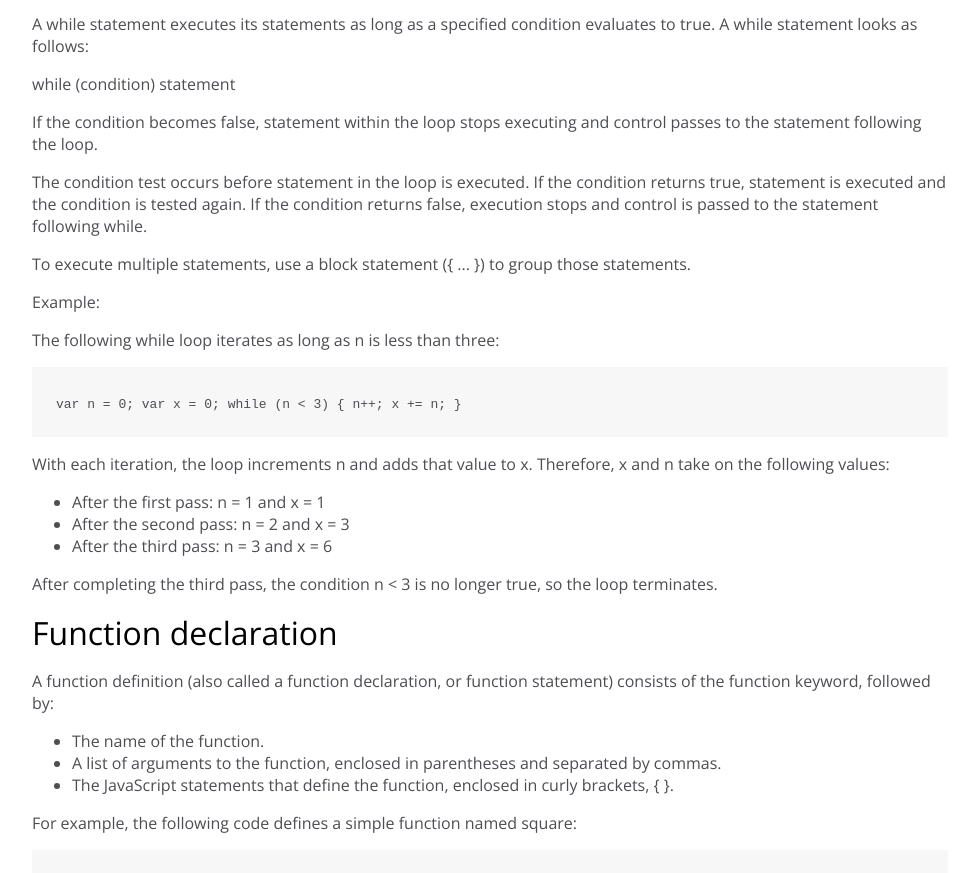
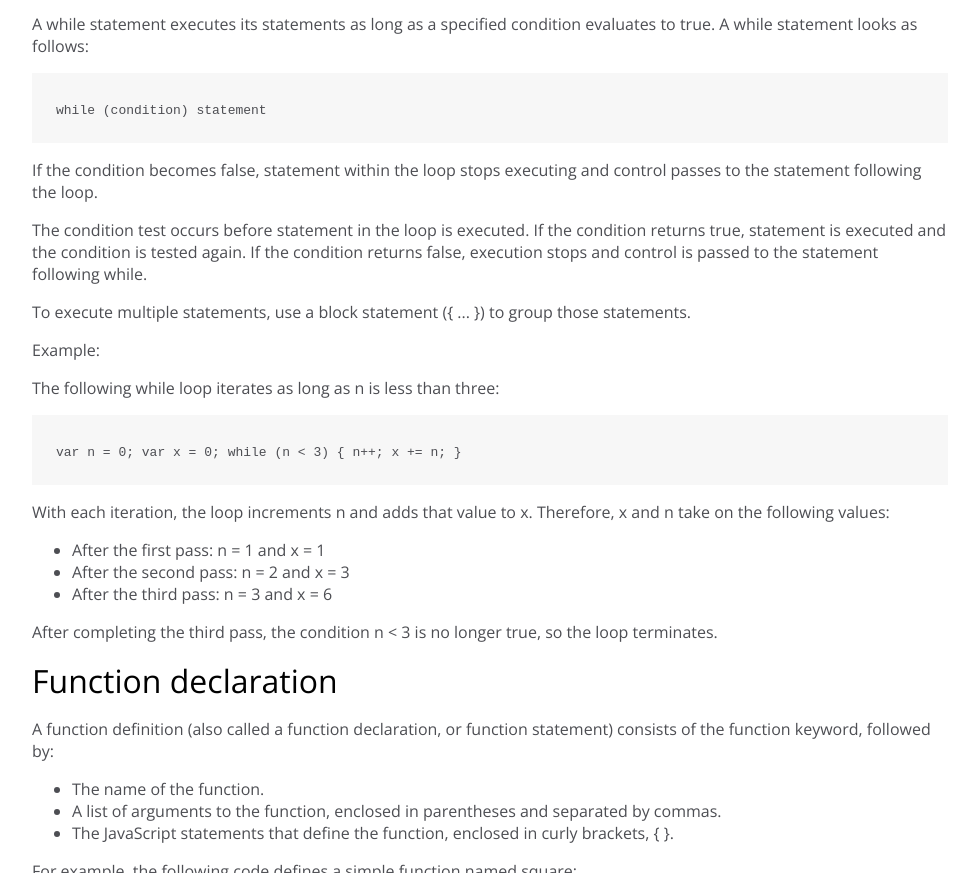
Before and after one commit to Tory-Stodard/technical-document-page, a plain HTML site: page index.html in a window 1280 px wide. Shown: the part 4597-5470 px from the top of the page, without its empty margins (300-1276 px from the left). Drawn offline with nearby package versions, Linux system fonts and the light colour scheme.

Commit message:
finalized html, correct code element, correct margin on main element. Project complete.

```diff
--- a/index.html
+++ b/index.html
@@ -352,7 +352,9 @@
           A while statement executes its statements as long as a specified
           condition evaluates to true. A while statement looks as follows:
         </p>
-        <p>while (condition) statement</p>
+        <div class="code-container">
+          <code>while (condition) statement</code>
+        </div>
         <p>
           If the condition becomes false, statement within the loop stops
           executing and control passes to the statement following the loop.
--- a/styles.css
+++ b/styles.css
@@ -41,6 +41,7 @@ body {
 main {
   margin-left: calc(300px + 2rem);
   margin-right: 2rem;
+  margin-bottom: 2rem;
 }
 
 header {
```
